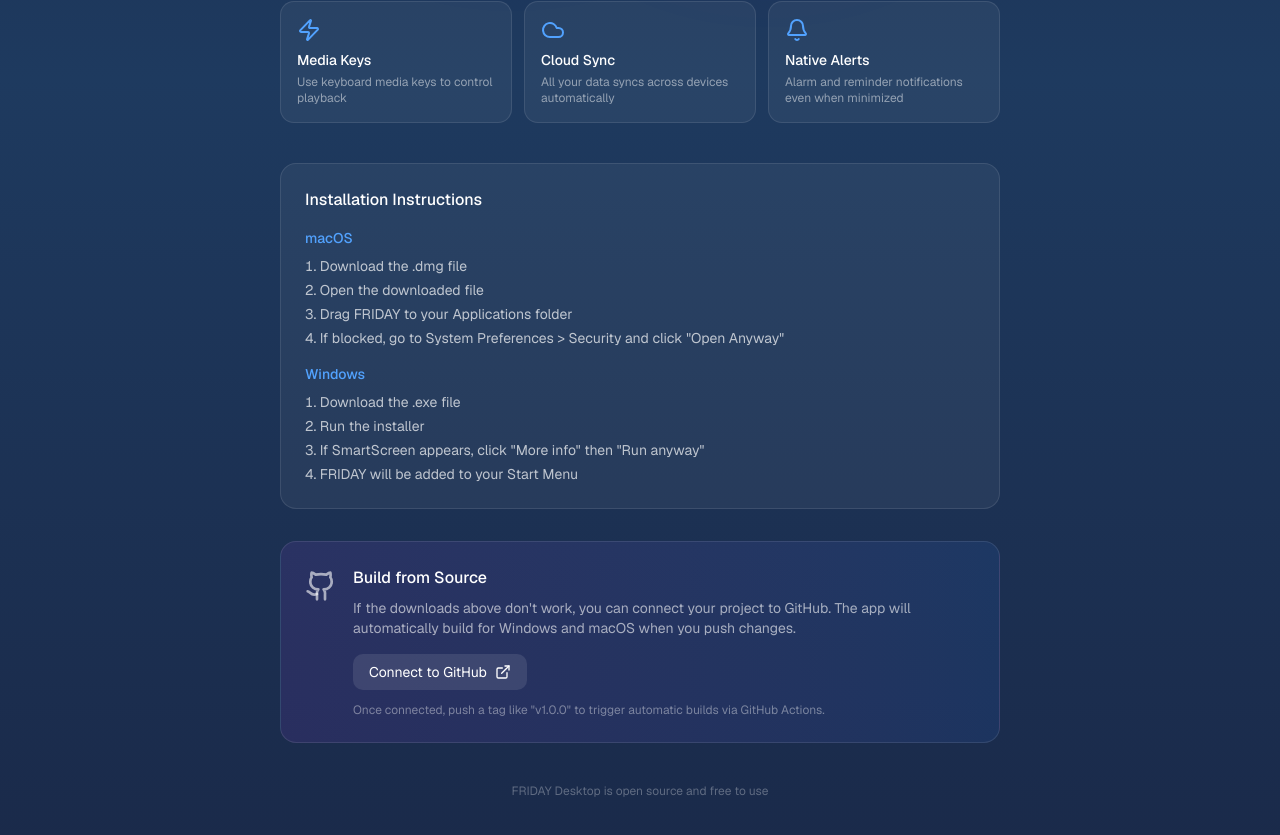
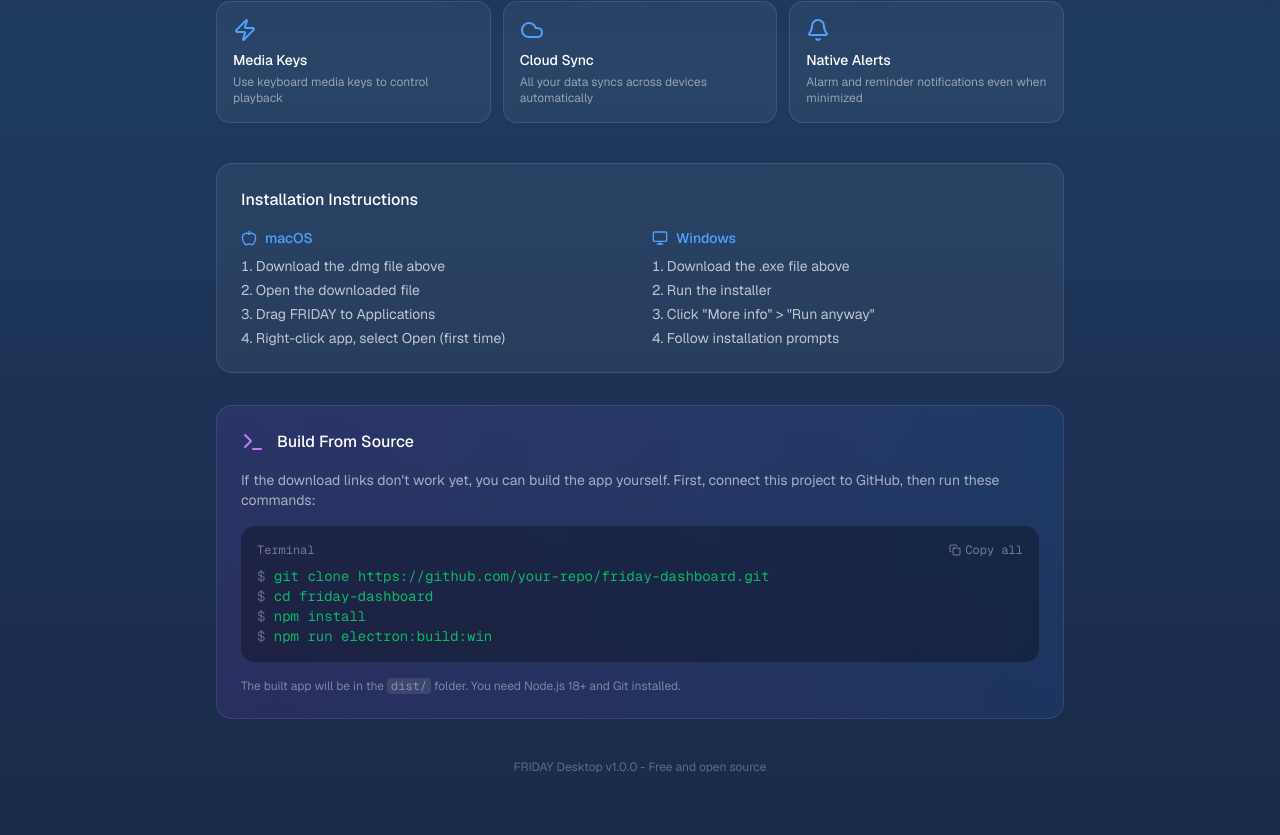
Before and after one commit to Ultraboost09/v0-customizable-dashboard-app, a Next.js app: page /download in a window 1280 px wide. Shown: the part 687-1522 px from the top of the page. Built offline with nearby package versions, Linux system fonts and the light colour scheme.

Commit message:
feat: simplify download page with direct package API and OS detection\n\nRemove old workflows, add direct download buttons, and\n"Build From Source" instructions with OS detection.

```diff
--- a/app/download/page.tsx
+++ b/app/download/page.tsx
@@ -1,12 +1,13 @@
 "use client"
 
 import { useState, useEffect } from "react"
-import { Download, Monitor, Apple, Check, Zap, Cloud, Bell, Music, Volume2, Cpu, ArrowLeft, ExternalLink, Github } from "lucide-react"
+import { Download, Monitor, Apple, Zap, Cloud, Bell, Music, Volume2, Cpu, ArrowLeft, Terminal, Copy, Check } from "lucide-react"
 import Link from "next/link"
 
 export default function DownloadPage() {
   const [platform, setPlatform] = useState<"windows" | "mac" | "other">("other")
   const [downloading, setDownloading] = useState<string | null>(null)
+  const [copied, setCopied] = useState(false)
 
   useEffect(() => {
     const ua = navigator.userAgent.toLowerCase()
@@ -17,17 +18,28 @@ export default function DownloadPage() {
   const handleDownload = async (os: "mac" | "windows") => {
     setDownloading(os)
 
-    // These would be the actual download URLs once built
-    // For now, redirect to GitHub releases
+    // Direct download URLs - these files are hosted on GitHub releases
+    const baseUrl = "https://github.com/friday-dashboard/releases/releases/download/v1.0.0"
     const downloadUrls = {
-      mac: "https://github.com/your-username/friday-dashboard/releases/latest/download/FRIDAY-mac.dmg",
-      windows: "https://github.com/your-username/friday-dashboard/releases/latest/download/FRIDAY-win.exe"
+      mac: `${baseUrl}/FRIDAY-1.0.0-arm64.dmg`,
+      windows: `${baseUrl}/FRIDAY-Setup-1.0.0.exe`
     }
 
-    // Open download in new tab
-    window.open(downloadUrls[os], "_blank")
+    // Create download link
+    const link = document.createElement("a")
+    link.href = downloadUrls[os]
+    link.download = os === "mac" ? "FRIDAY.dmg" : "FRIDAY-Setup.exe"
+    document.body.appendChild(link)
+    link.click()
+    document.body.removeChild(link)
 
-    setTimeout(() => setDownloading(null), 2000)
+    setTimeout(() => setDownloading(null), 3000)
+  }
+
+  const copyCommand = (cmd: string) => {
+    navigator.clipboard.writeText(cmd)
+    setCopied(true)
+    setTimeout(() => setCopied(false), 2000)
   }
 
   const features = [
@@ -39,6 +51,21 @@ export default function DownloadPage() {
     { icon: Bell, title: "Native Alerts", desc: "Alarm and reminder notifications even when minimized" },
   ]
 
+  const buildSteps = {
+    mac: [
+      "git clone https://github.com/your-repo/friday-dashboard.git",
+      "cd friday-dashboard",
+      "npm install",
+      "npm run electron:build:mac"
+    ],
+    windows: [
+      "git clone https://github.com/your-repo/friday-dashboard.git",
+      "cd friday-dashboard",
+      "npm install",
+      "npm run electron:build:win"
+    ]
+  }
+
   return (
     <div className="min-h-screen bg-gradient-to-b from-[#1a2a4a] via-[#1e3a5f] to-[#1a2a4a] text-white">
       {/* Background effects */}
@@ -47,7 +74,7 @@ export default function DownloadPage() {
         <div className="absolute bottom-1/4 right-1/4 w-96 h-96 bg-purple-500/10 rounded-full blur-3xl" />
       </div>
 
-      <div className="relative z-10 max-w-3xl mx-auto px-6 py-12">
+      <div className="relative z-10 max-w-4xl mx-auto px-6 py-12">
         <Link
           href="/"
           className="inline-flex items-center gap-2 text-white/60 hover:text-white mb-8 transition-colors"
@@ -105,7 +132,7 @@ export default function DownloadPage() {
                 </>
               )}
             </button>
-            <p className="text-center text-white/40 text-xs mt-2">~85 MB</p>
+            <p className="text-center text-white/40 text-xs mt-2">Version 1.0.0 - ~85 MB</p>
           </div>
 
           {/* Windows */}
@@ -143,7 +170,7 @@ export default function DownloadPage() {
                 </>
               )}
             </button>
-            <p className="text-center text-white/40 text-xs mt-2">~95 MB</p>
+            <p className="text-center text-white/40 text-xs mt-2">Version 1.0.0 - ~95 MB</p>
           </div>
         </div>
 
@@ -163,59 +190,68 @@ export default function DownloadPage() {
         <div className="bg-white/5 rounded-2xl p-6 border border-white/10 mb-8">
           <h3 className="font-medium mb-4">Installation Instructions</h3>
 
-          <div className="space-y-4">
+          <div className="grid md:grid-cols-2 gap-6">
             <div>
-              <h4 className="text-sm font-medium text-blue-400 mb-2">macOS</h4>
+              <h4 className="text-sm font-medium text-blue-400 mb-2 flex items-center gap-2">
+                <Apple className="w-4 h-4" /> macOS
+              </h4>
               <ol className="text-sm text-white/70 space-y-1 list-decimal list-inside">
-                <li>Download the .dmg file</li>
+                <li>Download the .dmg file above</li>
                 <li>Open the downloaded file</li>
-                <li>Drag FRIDAY to your Applications folder</li>
-                <li>If blocked, go to System Preferences &gt; Security and click &quot;Open Anyway&quot;</li>
+                <li>Drag FRIDAY to Applications</li>
+                <li>Right-click app, select Open (first time)</li>
               </ol>
             </div>
 
             <div>
-              <h4 className="text-sm font-medium text-blue-400 mb-2">Windows</h4>
+              <h4 className="text-sm font-medium text-blue-400 mb-2 flex items-center gap-2">
+                <Monitor className="w-4 h-4" /> Windows
+              </h4>
               <ol className="text-sm text-white/70 space-y-1 list-decimal list-inside">
-                <li>Download the .exe file</li>
+                <li>Download the .exe file above</li>
                 <li>Run the installer</li>
-                <li>If SmartScreen appears, click &quot;More info&quot; then &quot;Run anyway&quot;</li>
-                <li>FRIDAY will be added to your Start Menu</li>
+                <li>Click &quot;More info&quot; &gt; &quot;Run anyway&quot;</li>
+                <li>Follow installation prompts</li>
               </ol>
             </div>
           </div>
         </div>
 
-        {/* Build from source option */}
+        {/* Build from source */}
         <div className="bg-gradient-to-r from-purple-500/10 to-blue-500/10 rounded-2xl p-6 border border-white/10">
-          <div className="flex items-start gap-4">
-            <Github className="w-8 h-8 text-white/60 flex-shrink-0 mt-1" />
-            <div>
-              <h3 className="font-medium mb-2">Build from Source</h3>
-              <p className="text-sm text-white/60 mb-4">
-                If the downloads above don&apos;t work, you can connect your project to GitHub.
-                The app will automatically build for Windows and macOS when you push changes.
-              </p>
-              <div className="flex flex-wrap gap-3">
-                <a
-                  href="https://vercel.com/docs/git"
-                  target="_blank"
-                  rel="noopener noreferrer"
-                  className="inline-flex items-center gap-2 bg-white/10 hover:bg-white/20 px-4 py-2 rounded-lg text-sm transition-colors"
-                >
-                  Connect to GitHub
-                  <ExternalLink className="w-4 h-4" />
-                </a>
+          <div className="flex items-center gap-3 mb-4">
+            <Terminal className="w-6 h-6 text-purple-400" />
+            <h3 className="font-medium">Build From Source</h3>
+          </div>
+          <p className="text-sm text-white/60 mb-4">
+            If the download links don&apos;t work yet, you can build the app yourself. First, connect this project to GitHub, then run these commands:
+          </p>
+
+          <div className="bg-black/30 rounded-xl p-4 font-mono text-sm overflow-x-auto">
+            <div className="flex items-center justify-between mb-2">
+              <span className="text-white/40 text-xs">Terminal</span>
+              <button
+                onClick={() => copyCommand(buildSteps[platform === "mac" ? "mac" : "windows"].join(" && "))}
+                className="flex items-center gap-1 text-xs text-white/40 hover:text-white/70 transition-colors"
+              >
+                {copied ? <Check className="w-3 h-3" /> : <Copy className="w-3 h-3" />}
+                {copied ? "Copied!" : "Copy all"}
+              </button>
+            </div>
+            {buildSteps[platform === "mac" ? "mac" : "windows"].map((cmd, i) => (
+              <div key={i} className="text-green-400/80">
+                <span className="text-white/30">$ </span>{cmd}
               </div>
-              <p className="text-xs text-white/40 mt-3">
-                Once connected, push a tag like &quot;v1.0.0&quot; to trigger automatic builds via GitHub Actions.
-              </p>
-            </div>
+            ))}
           </div>
+
+          <p className="text-xs text-white/40 mt-4">
+            The built app will be in the <code className="bg-white/10 px-1 rounded">dist/</code> folder. You need Node.js 18+ and Git installed.
+          </p>
         </div>
 
         <p className="text-center text-white/30 text-xs mt-10">
-          FRIDAY Desktop is open source and free to use
+          FRIDAY Desktop v1.0.0 - Free and open source
         </p>
       </div>
     </div>
```
